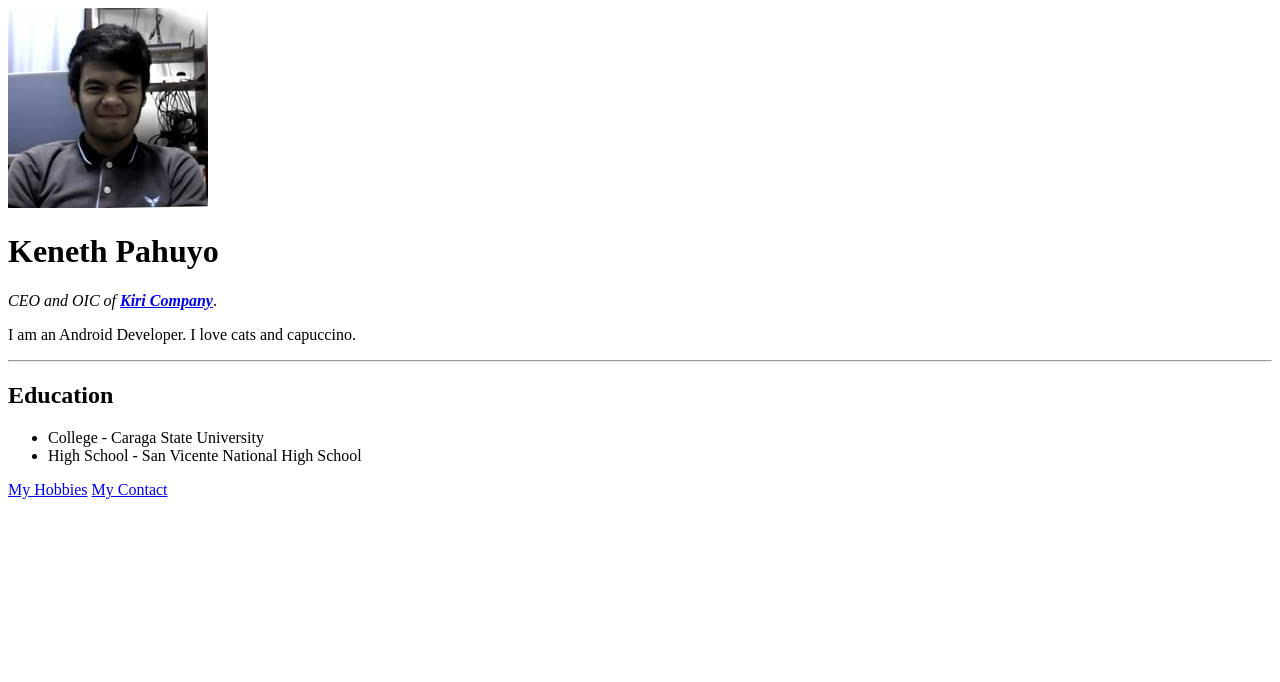
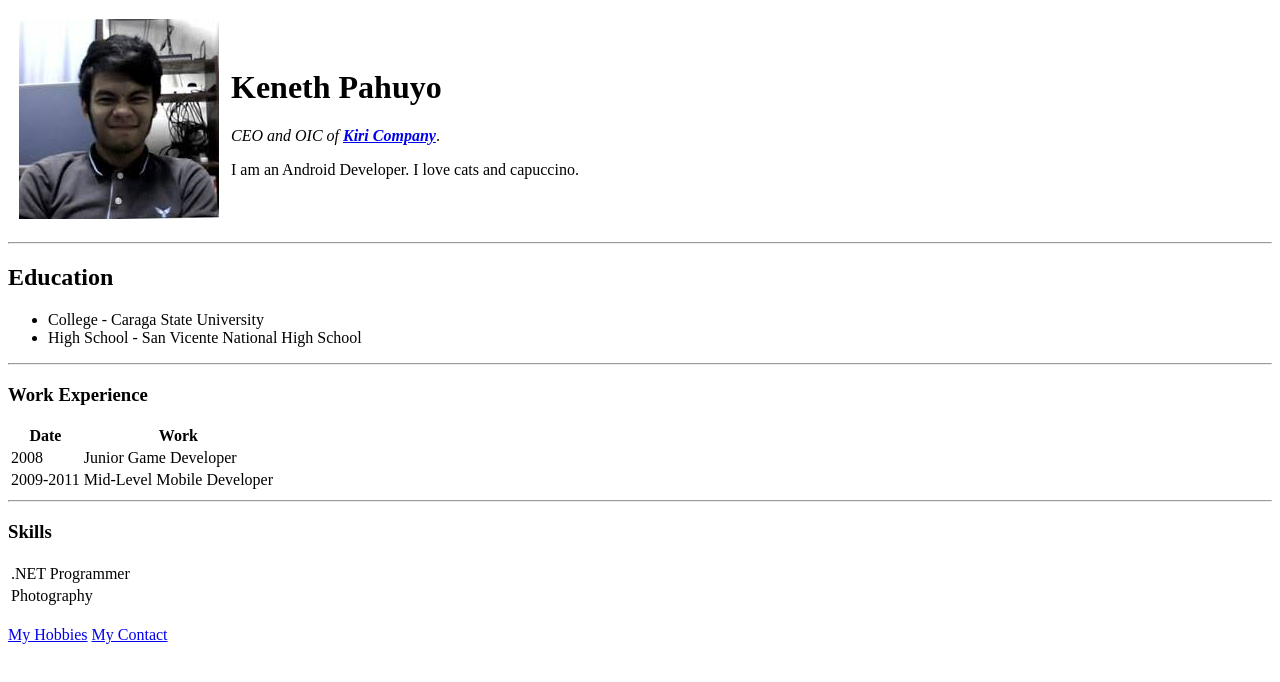
Before and after one commit to jitro/cv, a plain HTML site: page index.html in a window 1280 px wide. Drawn offline with Linux system fonts and the light colour scheme.

Commit message:
Update index.html

```diff
--- a/index.html
+++ b/index.html
@@ -6,16 +6,60 @@
     <title>Keneth's Personal Site</title>
   </head>
   <body>
-    <img src="images/me.jpg" alt="Keneth Photo">
-    <h1>Keneth Pahuyo</h1>
-    <p><em>CEO and OIC of <strong><a href="https://www.facebook.com/rheyankeneth.pahuyo">Kiri Company</a></strong></em>.</p>
-    <p>I am an Android Developer. I love cats and capuccino.</p>
+
+    <table cellspacing="10">
+      <tr>
+        <td><img src="images/me.jpg" alt="Keneth Photo"></td>
+        <td><h1>Keneth Pahuyo</h1>
+        <p><em>CEO and OIC of <strong><a href="https://www.facebook.com/rheyankeneth.pahuyo">Kiri Company</a></strong></em>.</p>
+        <p>I am an Android Developer. I love cats and capuccino.</p></td>
+      </tr>
+    </table>
+
     <hr>
+
     <h2>Education</h2>
     <ul>
       <li>College - Caraga State University</li>
       <li>High School - San Vicente National High School</li>
     </ul>
+
+    <hr>
+
+    <h3>Work Experience</h3>
+    <table>
+      <thead>
+        <tr>
+          <th>Date</th>
+          <th>Work</th>
+        </tr>
+      </thead>
+      <tbody>
+        <tr>
+          <td>2008</td>
+          <td>Junior Game Developer</td>
+        </tr>
+        <tr>
+          <td>2009-2011</td>
+          <td>Mid-Level Mobile Developer</td>
+        </tr>
+      </tbody>
+    </table>
+
+    <hr>
+
+    <h3>Skills</h3>
+    <table>
+      <tr>
+        <td>.NET Programmer</td>
+      </tr>
+      <tr>
+        <td>Photography</td>
+      </tr>
+    </table>
+
+    <br>
+
     <a href="hobbies.html">My Hobbies</a>
     <a href="contact-me.html">My Contact</a>
   </body>
```
